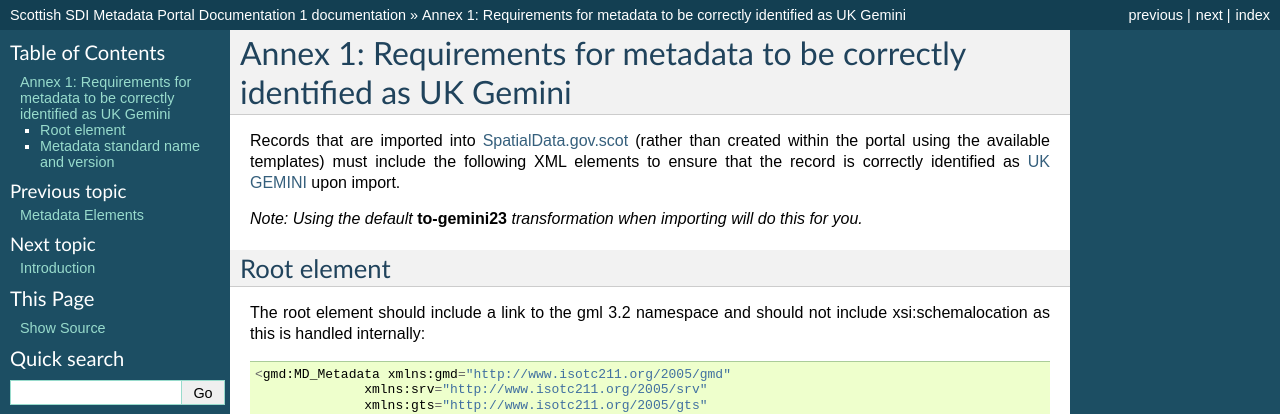
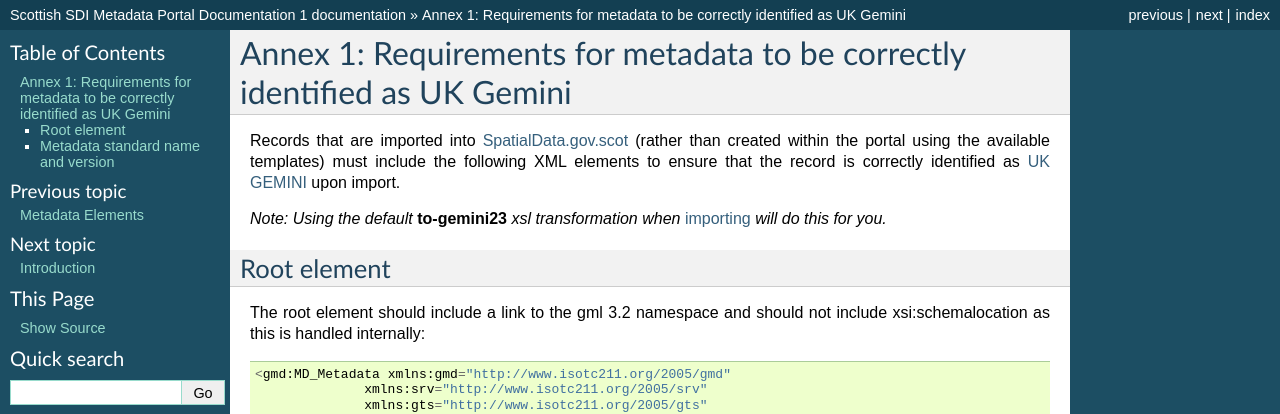
Before and after one commit to AstunTechnology/ssdidocs, a Sphinx documentation site: the page built from docs/UserDoc_Chap8_Annex1.rst, in a window 1280 px wide. Shown: the top 414 px of the page. Built offline with Sphinx 7.4.7, drawn with Linux system fonts in a browser that asks for light colours.

```diff
--- a/docs/UserDoc_Chap8_Annex1.rst
+++ b/docs/UserDoc_Chap8_Annex1.rst
@@ -4,7 +4,7 @@
 Records that are imported into `SpatialData.gov.scot <https://www.spatialdata.gov.scot>`__ (rather than created within the portal using the available templates) must include the following XML elements
 to ensure that the record is correctly identified as `UK GEMINI <https://www.agi.org.uk/agi-groups/standards-committee/uk-gemini>`__ upon import.
 
-*Note: Using the default* **to-gemini23** *transformation when importing will do this for you.*
+*Note: Using the default* **to-gemini23** *xsl transformation when* `importing <UserDoc_Chap5_Create.html#import-existing-metadata>`__ *will do this for you.*
 
 Root element
 ------------
```
